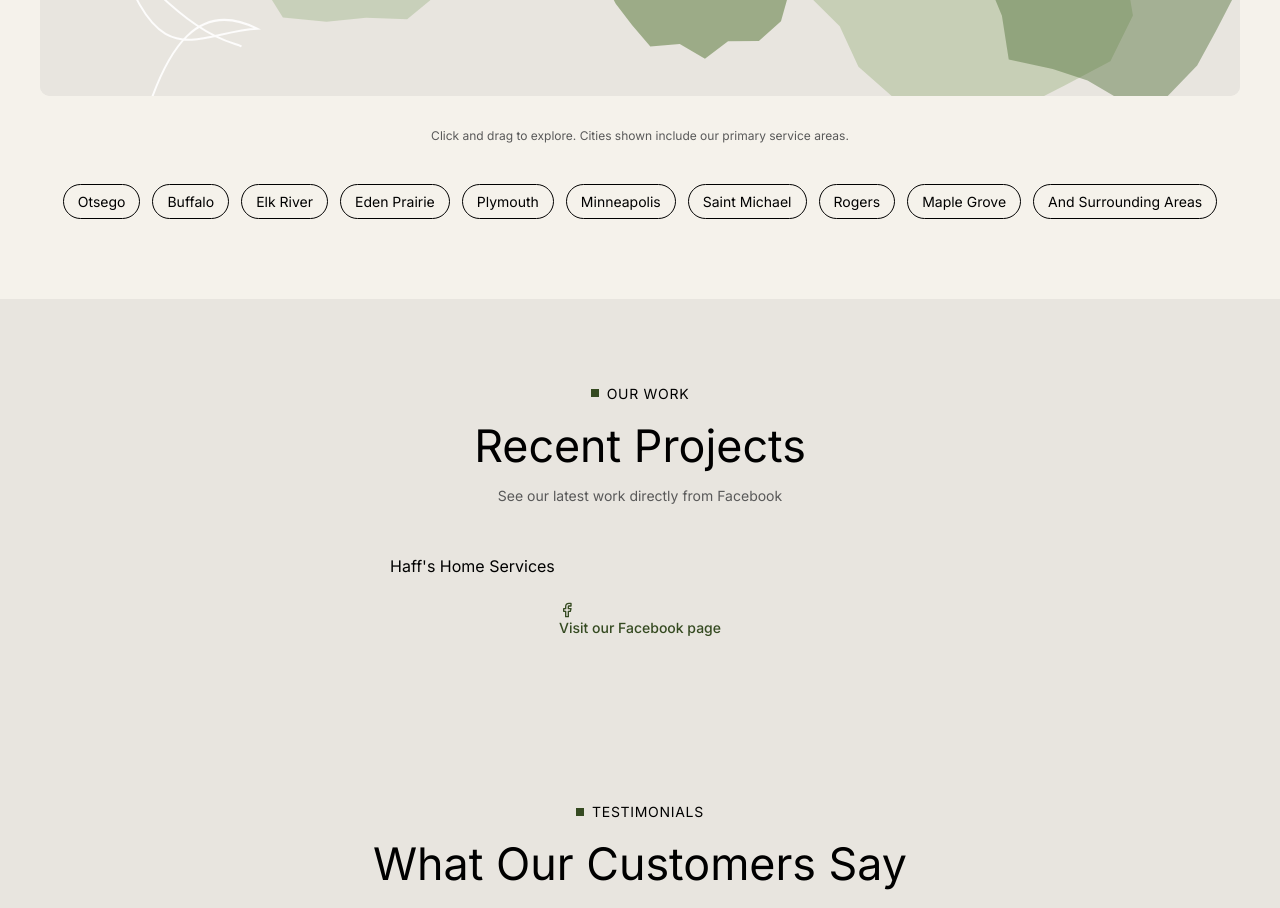
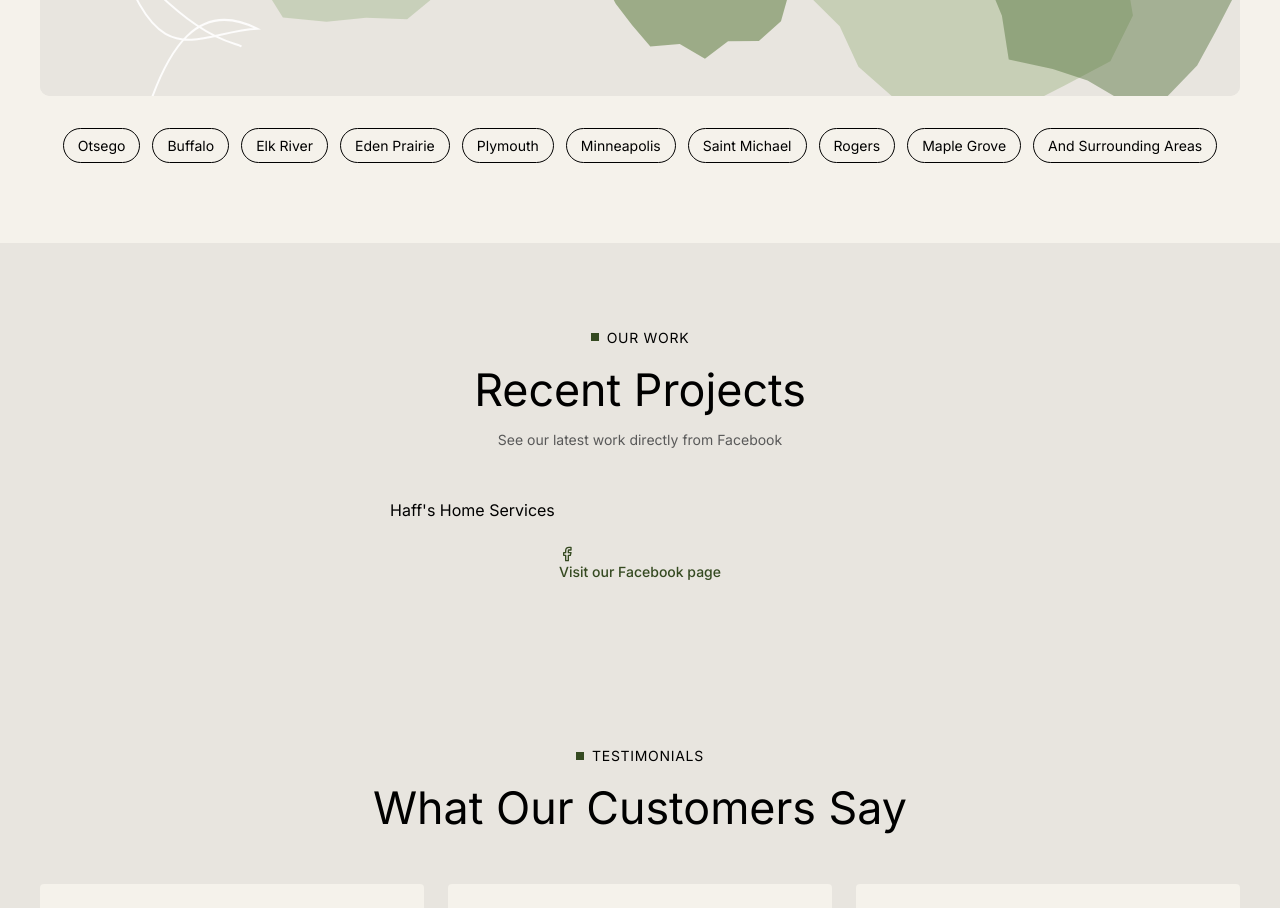
Before and after one commit to mr1031X/haffshomeservices, a React (Vite) app: page / in a window 1280 px wide. Shown: the part 5220-6128 px from the top of the page. Built offline with nearby package versions, Linux system fonts and the light colour scheme.

Commit message:
removed map txt

```diff
--- a/src/App.tsx
+++ b/src/App.tsx
@@ -1011,9 +1011,6 @@ export default function App() {
           <div className="relative w-full mb-8 overflow-hidden rounded-lg" style={{ aspectRatio: '16/9', backgroundColor: '#e8e5df' }}>
             <AreaMapCanvas />
           </div>
-          <p className="text-center text-xs mb-10" style={{ color: 'var(--color-muted)' }}>
-            Click and drag to explore. Cities shown include our primary service areas.
-          </p>
 
           {/* City Pills */}
           <div className="flex flex-wrap gap-3 justify-center">
```
